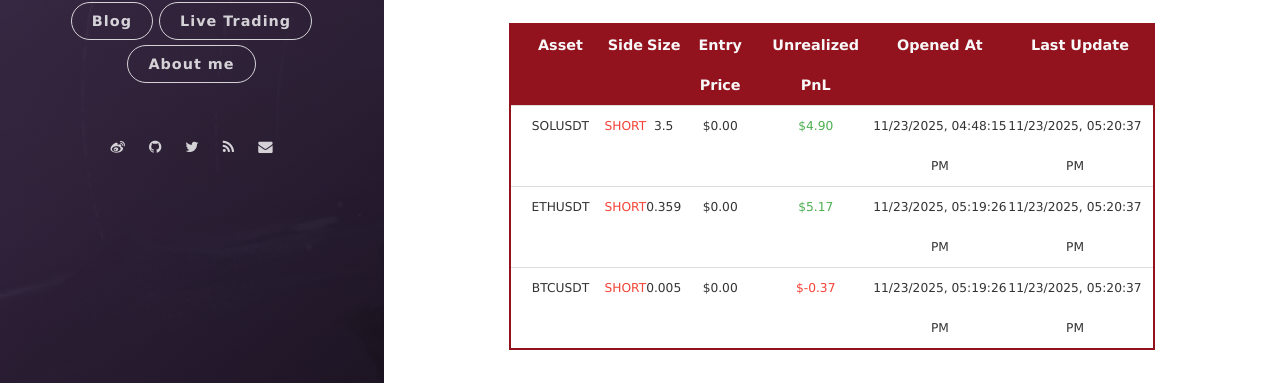
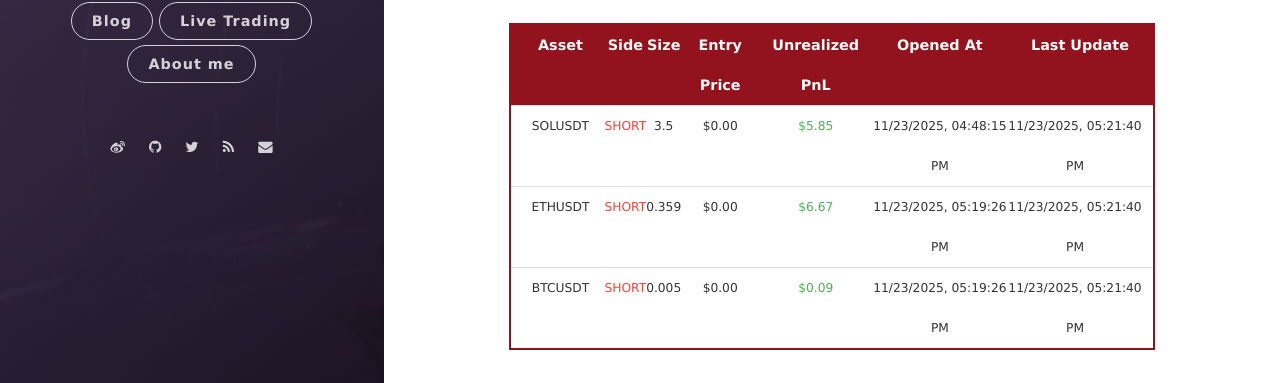
Before and after one commit to leeyegy/leeyegy.github.io, a Jekyll site: the page built from live-trading.html, in a window 1280 px wide and 1026 px high. Shown: the part 576-959 px from the top of the window. Built offline with Jekyll 4.4.1, drawn with Linux system fonts in a browser that asks for light colours; nearby versions of some CDN libraries.

Commit message:
AccountMonitor: refresh positions 2025-11-24T01:21:40+08:00

```diff
--- a/assets/data/binance/positions.json
+++ b/assets/data/binance/positions.json
@@ -4,26 +4,26 @@
     "side": "SHORT",
     "size": 3.5,
     "entryPrice": 0.0,
-    "unrealizedPnl": 4.9,
+    "unrealizedPnl": 5.845,
     "openedAt": "2025-11-24T00:48:15+08:00",
-    "reportedAt": "2025-11-24T01:20:37+08:00"
+    "reportedAt": "2025-11-24T01:21:40+08:00"
   },
   {
     "symbol": "ETHUSDT",
     "side": "SHORT",
     "size": 0.359,
     "entryPrice": 0.0,
-    "unrealizedPnl": 5.16923999,
+    "unrealizedPnl": 6.66841622,
     "openedAt": "2025-11-24T01:19:26+08:00",
-    "reportedAt": "2025-11-24T01:20:37+08:00"
+    "reportedAt": "2025-11-24T01:21:40+08:00"
   },
   {
     "symbol": "BTCUSDT",
     "side": "SHORT",
     "size": 0.005,
     "entryPrice": 0.0,
-    "unrealizedPnl": -0.3725,
+    "unrealizedPnl": 0.08782166,
     "openedAt": "2025-11-24T01:19:26+08:00",
-    "reportedAt": "2025-11-24T01:20:37+08:00"
+    "reportedAt": "2025-11-24T01:21:40+08:00"
   }
 ]
```
